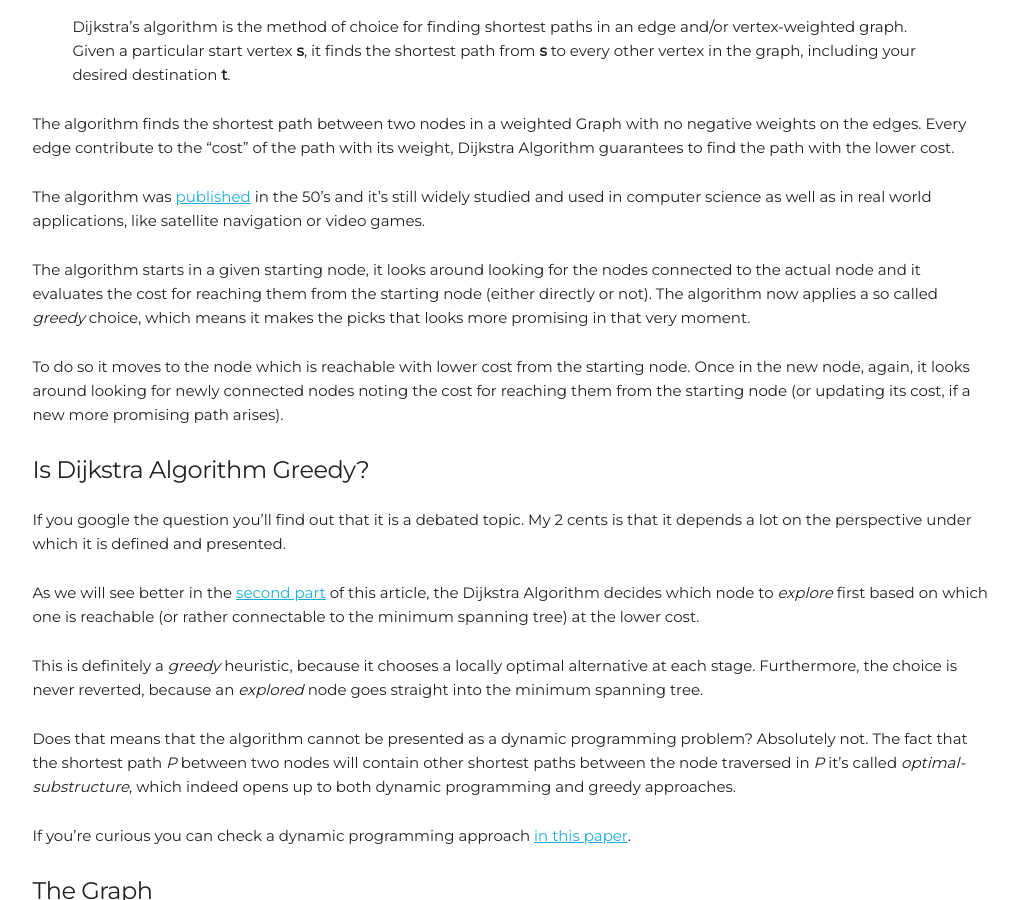
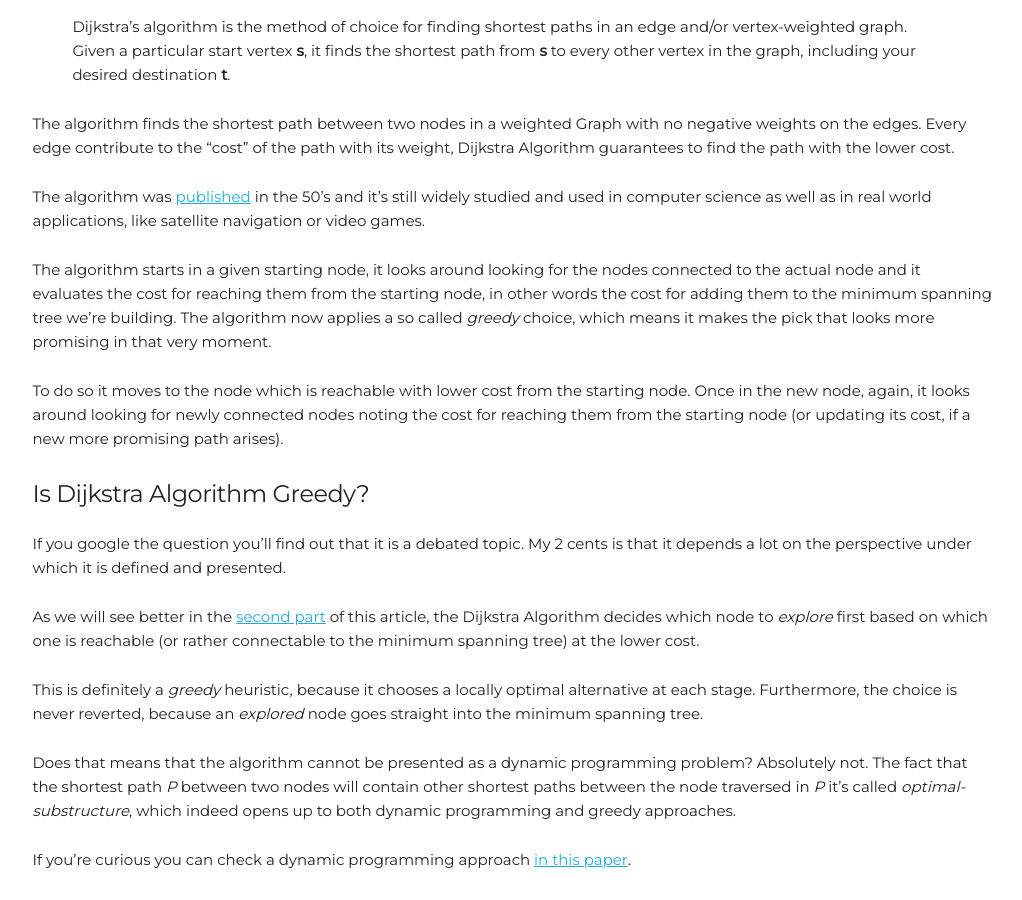
Before and after one commit to paoloriccardi/paoloriccardi.github.io, a Jekyll site: the page built from _posts/2021-04-30-dijkstra-algorithm-1.md, in a window 1280 px wide and 900 px high, scrolled down 984 px. Shown: the whole window, without its empty margins (166-1188 px from the left). Built offline with Jekyll 4.4.1, drawn with Linux system fonts in a browser that asks for light colours.

Commit message:
dijkstra updated

```diff
--- a/_posts/2021-04-30-dijkstra-algorithm-1.md
+++ b/_posts/2021-04-30-dijkstra-algorithm-1.md
@@ -30,7 +30,7 @@ The algorithm finds the shortest path between two nodes in a weighted Graph with
 
 The algorithm was [published](http://www-m3.ma.tum.de/foswiki/pub/MN0506/WebHome/dijkstra.pdf){:target="_blank"} in the 50's and it's still widely studied and used in computer science as well as in real world applications, like satellite navigation or video games.
 
-The algorithm starts in a given starting node, it looks around looking for the nodes connected to the actual node and it evaluates the cost for reaching them from the starting node (either directly or not). The algorithm now applies a so called *greedy* choice, which means it makes the picks that looks more promising in that very moment.
+The algorithm starts in a given starting node, it looks around looking for the nodes connected to the actual node and it evaluates the cost for reaching them from the starting node, in other words the cost for adding them to the minimum spanning tree we're building. The algorithm now applies a so called *greedy* choice, which means it makes the pick that looks more promising in that very moment.
 
 To do so it moves to the node which is reachable with lower cost from the starting node. Once in the new node, again, it looks around looking for newly connected nodes noting the cost for reaching them from the starting node (or updating its cost, if a new more promising path arises).
 
```
